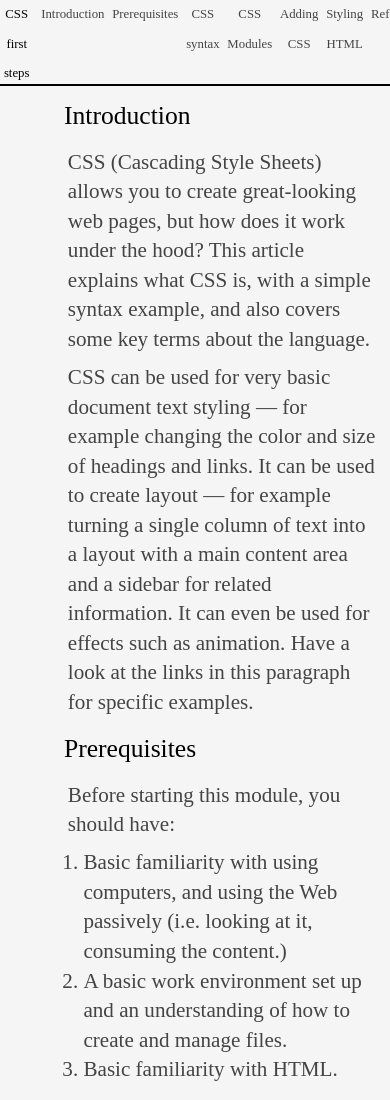
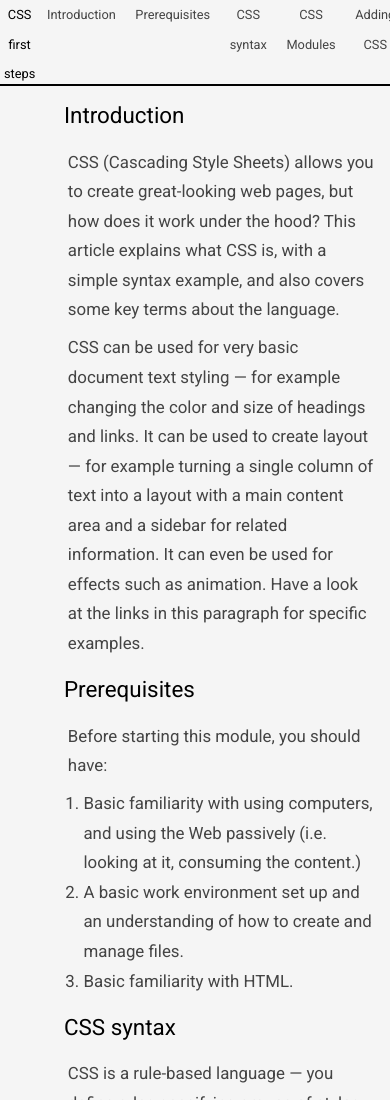
Before and after one commit to gabriellima77/Technical-Documentation-Page, a plain HTML site: page index.html in a window 390 px wide. Shown: the top 1100 px of the page. Drawn offline with Linux system fonts and the light colour scheme.

Commit message:
change font

```diff
--- a/style.css
+++ b/style.css
@@ -1,3 +1,4 @@
+@import url('https://fonts.googleapis.com/css2?family=Roboto&display=swap');
 * {
     margin: 0;
     padding: 0;
@@ -7,7 +8,8 @@
 body {
     background-color: rgb(245, 245, 245);
     color: rgb(68, 68, 68);
-    font-size: 2.5vh;
+    font-size: 2vh;
+    font-family: 'Roboto', sans-serif;
 }
 
 #navbar {
@@ -24,7 +26,7 @@ body {
 
 header {
     color: black;
-    font-size: 1.6rem;
+    font-size: 1.4rem;
     margin: 2vh auto;
 }
 
@@ -108,7 +110,7 @@ code {
 
     .nav-link {
         font-size: 0.8rem;
-        margin-right: 2vw;
+        margin-right: 5vw;
         width: 20%;
         padding-bottom: 5%;
         border: none;
```
